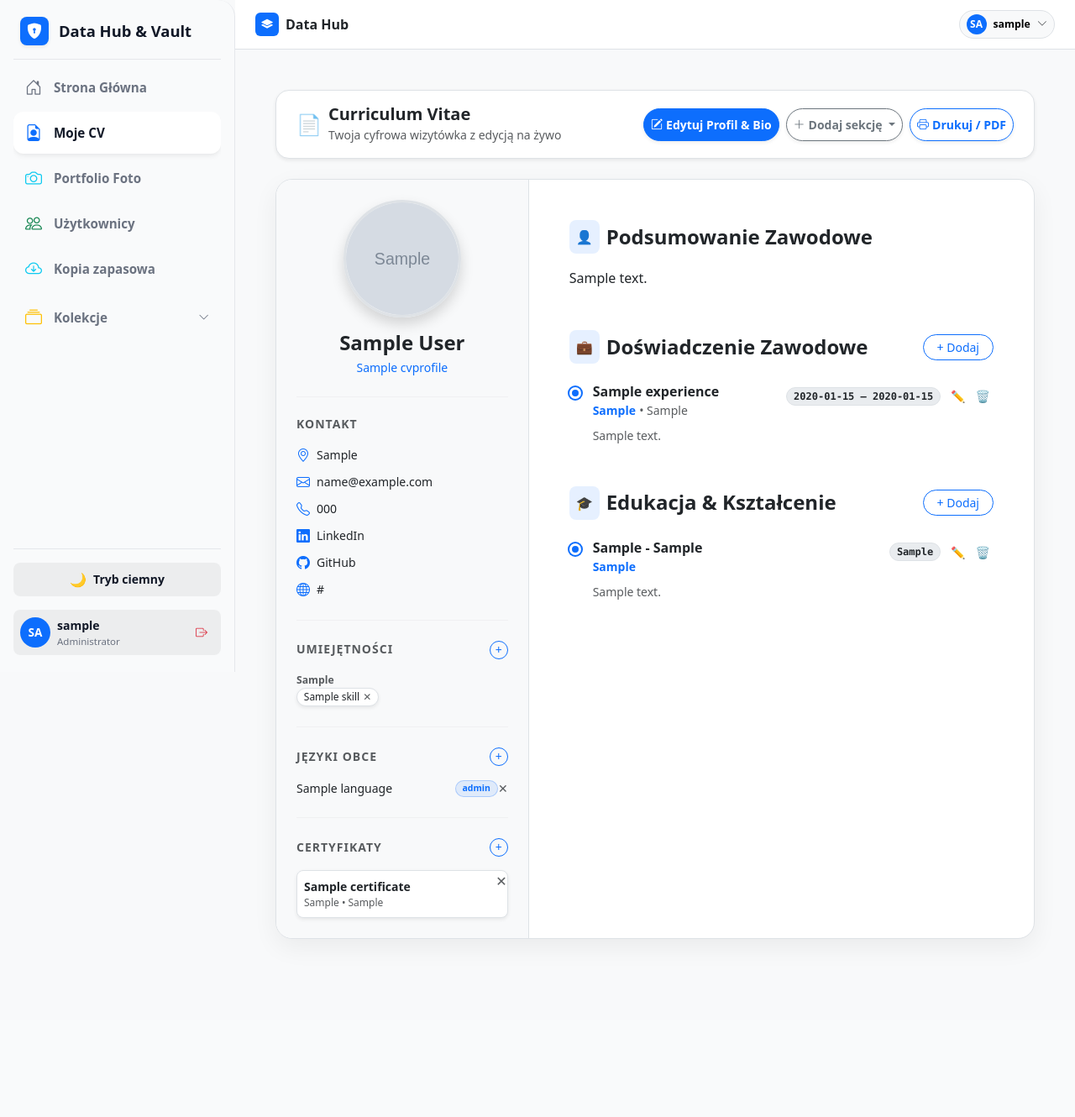
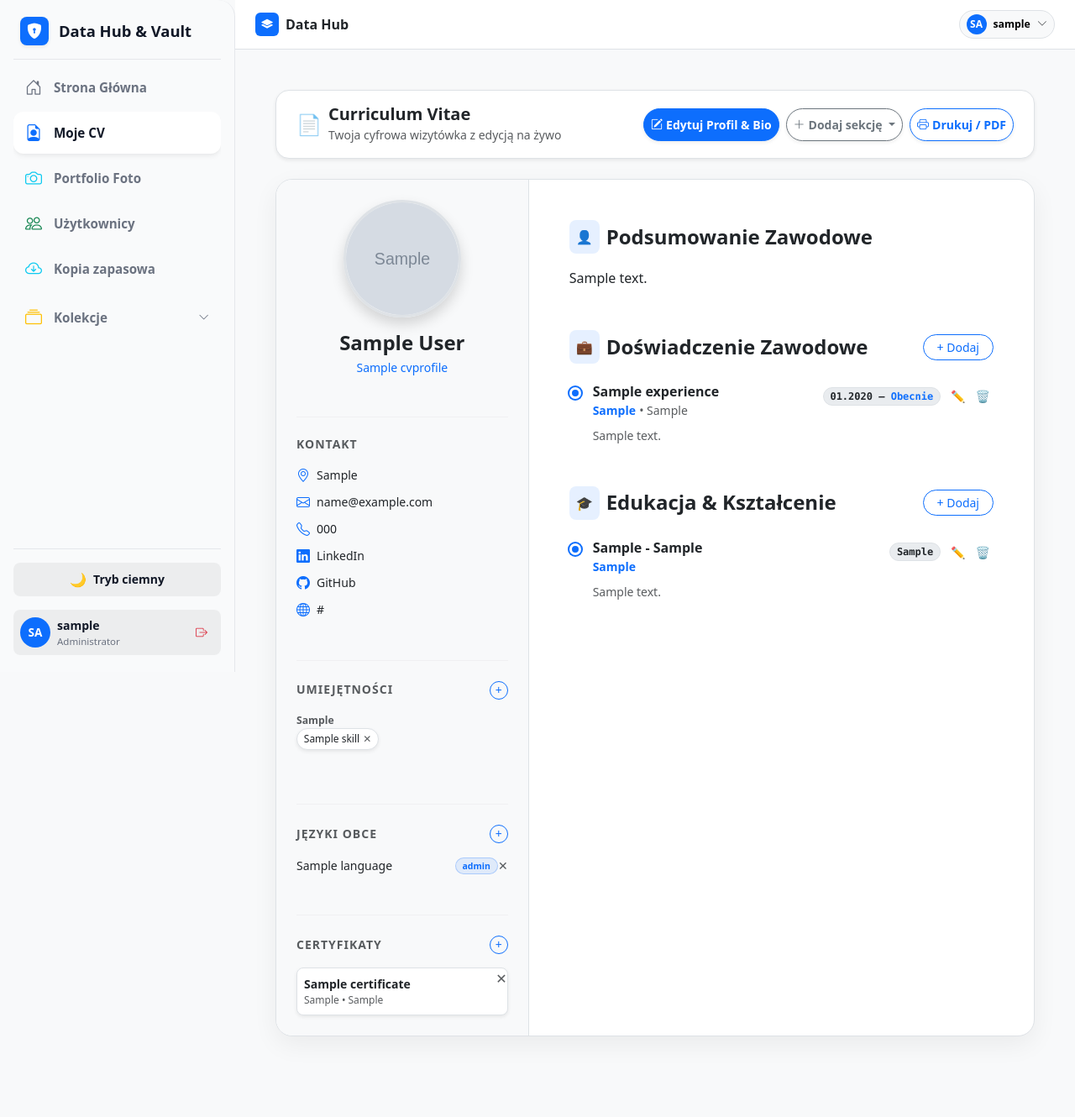
Before and after one commit to kjakubk/library_app, a Django app: page /cv/ in a window 1280 px wide. Shown: the whole page at 84% size. Before the commit the page ends 1118 px from the top, so only its background shows below. Run offline with Django 5.2, Linux system fonts and the light colour scheme; a user stored in the database is signed in; tables that the repository leaves empty hold one stand-in row (values such as "Sample post"); grey boxes marked "Sample" are stand-in pictures.

Commit message:
fix: Fix skills badge wrapping & sidebar height, add HTML5 datepickers and chronological sorting for work experience

```diff
--- a/portfolio/models.py
+++ b/portfolio/models.py
@@ -77,8 +77,8 @@ class Experience(models.Model):
     job_title = models.CharField(max_length=150, verbose_name="Stanowisko")
     company = models.CharField(max_length=150, verbose_name="Firma / Organizacja")
     location = models.CharField(max_length=100, blank=True, default="", verbose_name="Lokalizacja / Tryb")
-    start_date = models.CharField(max_length=50, default="2023", verbose_name="Data rozpoczęcia (np. 01.2023)")
-    end_date = models.CharField(max_length=50, blank=True, default="Obecnie", verbose_name="Data zakończenia")
+    start_date = models.DateField(null=True, blank=True, verbose_name="Data rozpoczęcia")
+    end_date = models.DateField(null=True, blank=True, verbose_name="Data zakończenia")
     is_current = models.BooleanField(default=False, verbose_name="Aktualne stanowisko")
     description = models.TextField(verbose_name="Opis obowiązków i osiągnięć")
     order = models.IntegerField(default=0, verbose_name="Kolejność")
@@ -86,7 +86,7 @@ class Experience(models.Model):
     class Meta:
         verbose_name = "Doświadczenie zawodowe"
         verbose_name_plural = "Doświadczenia zawodowe"
-        ordering = ['order', '-id']
+        ordering = ['-is_current', '-start_date', '-id']
 
     def __str__(self):
         return f"{self.job_title} w {self.company}"
--- a/portfolio/templates/portfolio/cv.html
+++ b/portfolio/templates/portfolio/cv.html
@@ -49,15 +49,27 @@
     .cv-sidebar {
         background-color: var(--bs-tertiary-bg);
         border-right: 1px solid var(--bs-border-color);
+        min-height: 100%;
+        display: flex;
+        flex-direction: column;
+        word-break: break-word;
+        overflow-wrap: anywhere;
     }
     @media (max-width: 991px) {
         .cv-sidebar {
             border-right: none;
             border-bottom: 1px solid var(--bs-border-color);
+            min-height: auto;
         }
     }
 
     .skill-badge {
+        white-space: normal !important;
+        word-break: break-word !important;
+        overflow-wrap: anywhere !important;
+        max-width: 100%;
+        text-align: left;
+        line-height: 1.35;
         transition: all 0.2s ease;
     }
     .skill-badge:hover {
@@ -326,11 +338,11 @@
                                     </div>
                                     <div class="d-flex align-items-center gap-2">
                                         <span class="badge bg-body-secondary text-body border px-2.5 py-1 rounded-pill small font-monospace">
-                                            {{ exp.start_date }} — {{ exp.end_date|default:"Obecnie" }}
+                                            {% if exp.start_date %}{{ exp.start_date|date:"m.Y" }}{% else %}—{% endif %} — {% if exp.is_current or not exp.end_date %}<span class="text-primary fw-bold">Obecnie</span>{% else %}{{ exp.end_date|date:"m.Y" }}{% endif %}
                                         </span>
                                         <!-- Przyciski edycji/usuwania -->
                                         <div class="no-print d-flex gap-1">
-                                            <button type="button" class="btn btn-sm btn-outline-secondary border-0 p-1" onclick="openEditExperienceModal({{ exp.pk }}, '{{ exp.job_title|escapejs }}', '{{ exp.company|escapejs }}', '{{ exp.location|escapejs }}', '{{ exp.start_date|escapejs }}', '{{ exp.end_date|escapejs }}', {{ exp.is_current|yesno:'true,false' }}, '{{ exp.description|escapejs }}')" title="Edytuj">
+                                            <button type="button" class="btn btn-sm btn-outline-secondary border-0 p-1" onclick="openEditExperienceModal({{ exp.pk }}, '{{ exp.job_title|escapejs }}', '{{ exp.company|escapejs }}', '{{ exp.location|escapejs }}', '{{ exp.start_date|date:'Y-m-d'|default:'' }}', '{{ exp.end_date|date:'Y-m-d'|default:'' }}', {{ exp.is_current|yesno:'true,false' }}, '{{ exp.description|escapejs }}')" title="Edytuj">
                                                 ✏️
                                             </button>
                                             <form method="POST" action="{% url 'cv_experience_delete' exp.pk %}" class="d-inline" onsubmit="return confirm('Czy na pewno usunąć stanowisko {{ exp.job_title }} w {{ exp.company }}?')">
@@ -492,20 +504,16 @@
                         <input type="text" name="company" id="exp_company" class="form-control" placeholder="np. Tech Solutions Sp. z o.o." required>
                     </div>
                     <div class="col-md-4">
-                        <label class="form-label small fw-medium">Lokalizacja / Tryb</label>
-                        <input type="text" name="location" id="exp_location" class="form-control" placeholder="np. Zdalnie / Warszawa">
-                    </div>
-                    <div class="col-md-4">
                         <label class="form-label small fw-medium">Data rozpoczęcia</label>
-                        <input type="text" name="start_date" id="exp_start_date" class="form-control" placeholder="np. 01.2022 lub 2022" required>
+                        <input type="date" name="start_date" id="exp_start_date" class="form-control" required>
                     </div>
                     <div class="col-md-4">
                         <label class="form-label small fw-medium">Data zakończenia</label>
-                        <input type="text" name="end_date" id="exp_end_date" class="form-control" placeholder="np. Obecnie lub 12.2023">
+                        <input type="date" name="end_date" id="exp_end_date" class="form-control">
                     </div>
                     <div class="col-12">
                         <div class="form-check">
-                            <input class="form-check-input" type="checkbox" name="is_current" id="exp_is_current" onchange="document.getElementById('exp_end_date').disabled = this.checked; if(this.checked) document.getElementById('exp_end_date').value='Obecnie';">
+                            <input class="form-check-input" type="checkbox" name="is_current" id="exp_is_current" onchange="toggleExpCurrent(this)">
                             <label class="form-check-label small" for="exp_is_current">Aktualnie pracuję na tym stanowisku</label>
                         </div>
                     </div>
@@ -672,20 +680,45 @@
 </div>
 
 <script>
+    function toggleExpCurrent(checkbox) {
+        const endDateInput = document.getElementById('exp_end_date');
+        if (checkbox.checked) {
+            endDateInput.value = '';
+            endDateInput.disabled = true;
+        } else {
+            endDateInput.disabled = false;
+        }
+    }
+
     function openEditExperienceModal(pk, title, company, location, start, end, isCurrent, desc) {
         document.getElementById('expModalTitle').textContent = '✏️ Edytuj Doświadczenie';
         document.getElementById('expForm').action = `/cv/doswiadczenie/${pk}/zapisz/`;
         document.getElementById('exp_job_title').value = title;
         document.getElementById('exp_company').value = company;
-        document.getElementById('exp_location').value = location;
         document.getElementById('exp_start_date').value = start;
         document.getElementById('exp_end_date').value = end;
         document.getElementById('exp_is_current').checked = isCurrent;
+        document.getElementById('exp_end_date').disabled = isCurrent;
         document.getElementById('exp_description').value = desc;
 
         const modal = new bootstrap.Modal(document.getElementById('addExperienceModal'));
         modal.show();
     }
+
+    // Resetuj formularz przy dodawaniu nowego doświadczenia
+    document.getElementById('addExperienceModal').addEventListener('show.bs.modal', function (event) {
+        // Jeśli otwarto przyciskiem dodawania (nie edycji)
+        if (!event.relatedTarget || event.relatedTarget.getAttribute('data-bs-target') !== '#addExperienceModal') return;
+        document.getElementById('expModalTitle').textContent = '💼 Doświadczenie zawodowe';
+        document.getElementById('expForm').action = `{% url 'cv_experience_add' %}`;
+        document.getElementById('exp_job_title').value = '';
+        document.getElementById('exp_company').value = '';
+        document.getElementById('exp_start_date').value = '';
+        document.getElementById('exp_end_date').value = '';
+        document.getElementById('exp_end_date').disabled = false;
+        document.getElementById('exp_is_current').checked = false;
+        document.getElementById('exp_description').value = '';
+    });
 
     function openEditEducationModal(pk, school, degree, field, years, desc) {
         document.getElementById('eduModalTitle').textContent = '✏️ Edytuj Edukację';
@@ -699,6 +732,17 @@
         const modal = new bootstrap.Modal(document.getElementById('addEducationModal'));
         modal.show();
     }
+
+    document.getElementById('addEducationModal').addEventListener('show.bs.modal', function (event) {
+        if (!event.relatedTarget || event.relatedTarget.getAttribute('data-bs-target') !== '#addEducationModal') return;
+        document.getElementById('eduModalTitle').textContent = '🎓 Edukacja';
+        document.getElementById('eduForm').action = `{% url 'cv_education_add' %}`;
+        document.getElementById('edu_school').value = '';
+        document.getElementById('edu_degree').value = '';
+        document.getElementById('edu_field').value = '';
+        document.getElementById('edu_years').value = '';
+        document.getElementById('edu_description').value = '';
+    });
 </script>
 
 {% endblock %}
--- a/portfolio/views.py
+++ b/portfolio/views.py
@@ -372,11 +372,14 @@ def cv_experience_save(request, pk=None):
     exp.job_title = request.POST.get('job_title', '').strip()
     exp.company = request.POST.get('company', '').strip()
     exp.location = request.POST.get('location', '').strip()
-    exp.start_date = request.POST.get('start_date', '').strip()
-    exp.end_date = request.POST.get('end_date', '').strip()
-    exp.is_current = bool(request.POST.get('is_current'))
-    if exp.is_current:
-        exp.end_date = 'Obecnie'
+
+    start_date_raw = request.POST.get('start_date', '').strip()
+    end_date_raw = request.POST.get('end_date', '').strip()
+    is_current = bool(request.POST.get('is_current'))
+
+    exp.is_current = is_current
+    exp.start_date = start_date_raw if start_date_raw else None
+    exp.end_date = None if (is_current or not end_date_raw) else end_date_raw
     exp.description = request.POST.get('description', '').strip()
 
     if exp.job_title and exp.company:
```
Also changed, not shown: portfolio/migrations/0006_alter_experience_options_alter_experience_end_date_and_more.py (added).
